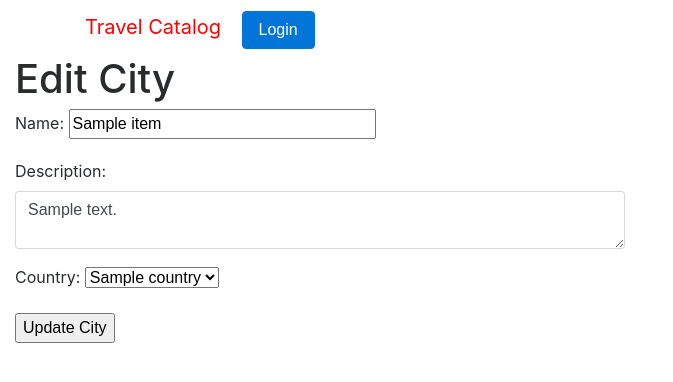
After one commit to sjmiddlebrook/catalog-app, a Flask app: page /cities/1/edit/ in a window 1280 px wide. The commit adds this page. Shown: the top 382 px of the page, without its empty margins (0-673 px from the left). Run offline with Flask 2, Linux system fonts and the light colour scheme; tables that the repository leaves empty hold one stand-in row (values such as "Sample post"); parts of the project's set-up code (start-up, migrations or seed data) failed here and were passed over; some libraries are stand-ins or nearby versions.

```diff
--- a/application.py
+++ b/application.py
@@ -223,6 +223,45 @@ def add_city():
         return render_template('newCity.html', countries=countries, user=user)
 
 
+# Edit an existing city
+@app.route('/cities/<int:city_id>/edit/', methods=['GET', 'POST'])
+def edit_city(city_id):
+    city = session.query(CatalogItem).filter_by(id=city_id).first()
+    if request.method == 'POST':
+        country = session.query(Country).filter(
+            Country.name == request.form['country']).first()
+        city.name = request.form['name']
+        city.description = request.form['description']
+        city.last_update = datetime.now()
+        city.country = country
+        session.commit()
+        return redirect(url_for('show_categories'))
+    else:
+        countries = session.query(Country).all()
+        if 'username' in login_session.keys():
+            user = login_session['username']
+        else:
+            user = None
+        return render_template('editCity.html', countries=countries, city=city,
+                               user=user)
+
+
+# Delete an existing city
+@app.route('/cities/<int:city_id>/delete/', methods=['GET', 'POST'])
+def delete_city(city_id):
+    city = session.query(CatalogItem).filter_by(id=city_id).first()
+    if request.method == 'POST':
+        session.delete(city)
+        session.commit()
+        return redirect(url_for('show_categories'))
+    else:
+        if 'username' in login_session.keys():
+            user = login_session['username']
+        else:
+            user = None
+        return render_template('deleteCity.html', city=city, user=user)
+
+
 # View a city
 @app.route('/cities/<int:city_id>/')
 def view_city(city_id):
--- /dev/null
+++ b/templates/editCity.html
@@ -0,0 +1,38 @@
+{% extends "layout.html" %}
+
+{% block title %}Edit {{city.name}}{% endblock %}
+
+{% block content %}
+<main class="container-fluid">
+    <div class="row">
+    <div class="col-md-6">
+    <h1>Edit City</h1>
+
+    <form action="#" method="post" id="edit_city_form">
+        <div class="form-group">
+            <label for="name_text">Name:</label>
+            <input id="name_text" type="text" size="30" name="name" value="{{city.name}}">
+        </div>
+        <div class="form-group">
+            <label for="description_area">Description:</label>
+            <textarea id="description_area" class="form-control"
+                      form="edit_city_form" name="description">{{city.description}}</textarea>
+        </div>
+        <div class="form-group">
+            <label for="country_select">Country:</label>
+            <select id="country_select" name="country">
+                {% for country in countries %}
+                    {% if city.country_id == country.id %}
+                    <option value="{{ country.name }}" selected>{{ country.name }}</option>
+                    {% else %}
+                    <option value="{{ country.name }}">{{ country.name }}</option>
+                    {% endif %}
+                {% endfor %}
+            </select>
+        </div>
+        <input type="submit" value="Update City">
+    </form>
+    </div>
+    </div>
+</main>
+{% endblock %}
--- a/templates/viewCity.html
+++ b/templates/viewCity.html
@@ -9,6 +9,10 @@
             <h1>City: {{ city.name }}</h1>
             <h3>Country: {{ country.name }}</h3>
             <p>Description: {{ city.description }}</p>
+            {% if user %}
+            <a href="{{ url_for('edit_city', city_id=city.id) }}"><button class="btn btn-warning">Edit {{ city.name }}</button></a>
+            <a href="{{ url_for('delete_city', city_id=city.id) }}"><button class="btn btn-danger">Delete {{ city.name }}</button></a>
+            {% endif %}
         </div>
     </div>
 </main>
```
Also changed, not shown: templates/deleteCity.html (added, +17 -0 lines).
